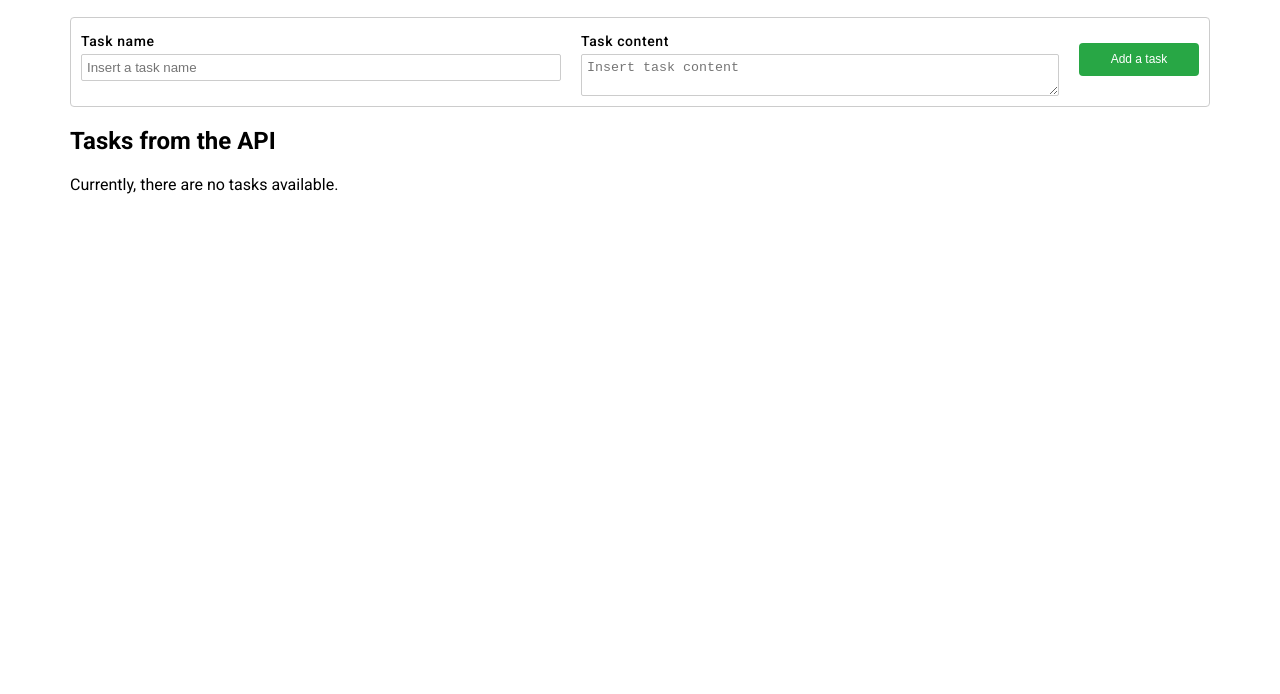
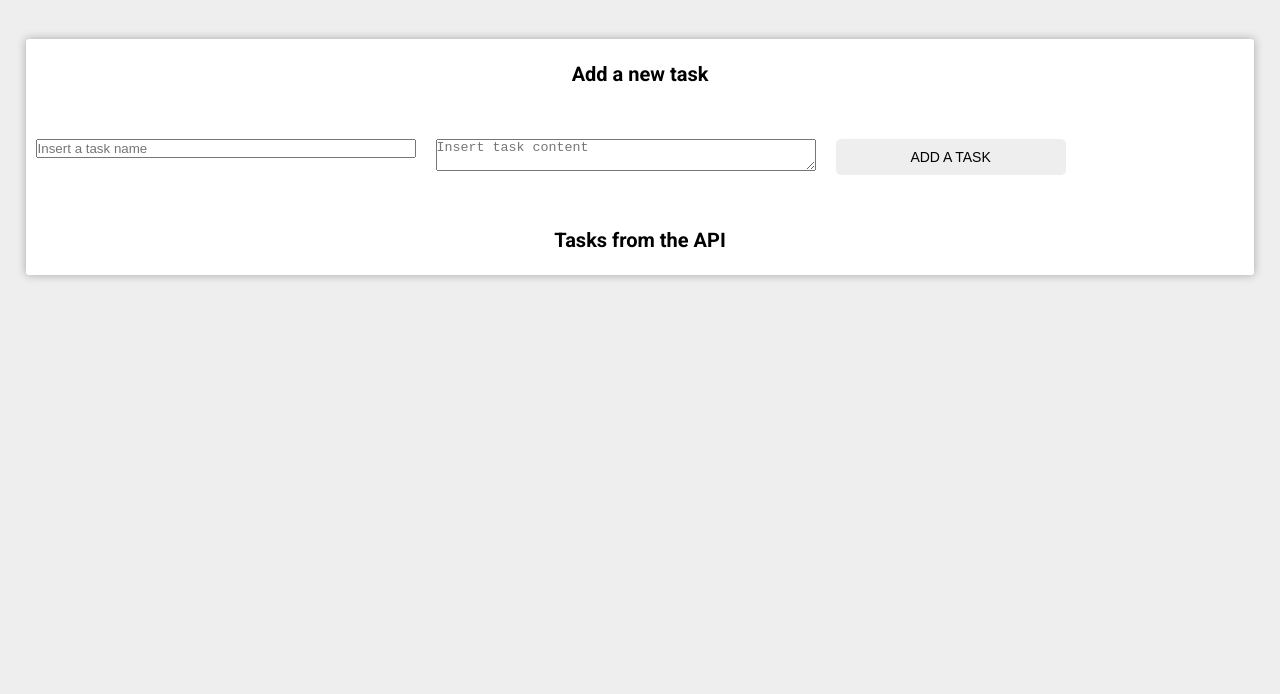
Before and after one commit to W0jtekB3/W0jtekB3.github.io, a plain HTML site: page index.html in a window 1280 px wide. Shown: the part 106-800 px from the top of the page. Drawn offline with Linux system fonts and the light colour scheme; no server answers.

Commit message:
Update styles.css

```diff
--- a/styles.css
+++ b/styles.css
@@ -1,158 +1,189 @@
 html {
-   font-family: 'Roboto', sans-serif;
-   box-sizing: border-box;
-   font-size: 16px;
-   font-weight: normal;
-   margin: 0;
-   padding: 0; }
-
-input,
-textarea {
-   width: 100%;
-   padding: 5px;
-   margin: 0;
-   border-radius: 2px;
-   border: 1px solid #ccc; }
-
-body {
-   margin: 0;
-   padding: 0; }
+  box-sizing: border-box;
+  font-size: 10px;
+  font-family: "Roboto", sans-serif;
+}
 
 *,
 *::before,
 *::after {
-   box-sizing: inherit; }
+  box-sizing: inherit;
+  padding: 0;
+  margin: 0;
+}
+
+body {
+  background-color: #eee;
+  line-height: 1.5;
+}
+
+h1,
+h2 {
+  text-align: center;
+}
+
+h1.kodilla-heading {
+  font-size: 3rem;
+  padding: 5rem;
+}
+
+h1.kodilla-heading.kodilla-heading--main {
+  color: #fdb605;
+}
+
+h2 {
+  font-size: 2rem;
+  padding: 2rem 0;
+}
+
+.container {
+  width: 96%;
+  margin: 0 auto;
+}
 
 .crud {
-   margin-bottom: 20px; }
-
-.container {
-   padding-right: 15px;
-   padding-left: 15px;
-   margin-right: auto;
-   margin-left: auto; }
-
-@media (min-width: 768px) {
-   .container {
-    width: 750px; } }
-
-@media (min-width: 992px) {
-   .container {
-    width: 970px; } }
-
-@media (min-width: 1200px) {
-   .container {
-    width: 1170px; } }
-
-.kodilla-heading--main {
-   margin: 20px auto;
-   text-align: center;
-   font-size: 30px;
-   font-weight: 400; }
+  background-color: #fff;
+  border-radius: .3rem;
+  box-shadow: 0 0 1rem rgba(0, 0, 0, .3);
+}
 
 .datatable__row {
-   display: flex;
-   flex-flow: row nowrap;
-   justify-content: flex-start;
-   align-items: stretch;
-   border: 1px solid #ccc;
-   border-bottom: none;
-   margin: 0; }
+  width: 100%;
+  display: flex;
+  flex-wrap: wrap;
+}
+
+.datatable__row + .datatable__row {
+  border-top: .1rem solid #eee;
+}
+
+.datatable__row--add {
+  padding: 2rem 0;
+}
 
 .datatable__row-section-wrapper {
-   display: flex;
-   flex-grow: 1;
-   justify-content: space-around; }
+  display: flex;
+}
 
-.datatable__row:first-of-type {
-   border-top-left-radius: 4px;
-   border-top-right-radius: 4px; }
+.datatable__row-section {
+  display: flex;
+  flex-direction: column;
+  padding: 1rem;
+}
 
-.datatable__row:last-of-type {
-   border-bottom: 1px solid #ccc;
-   border-bottom-left-radius: 4px;
-   border-bottom-right-radius: 4px; }
+.datatable__row-section--input-section {
+  width: 40rem;
+}
 
-.datatable__row input,
-.datatable__row textarea {
-   display: none; }
+.datatable__row-section--button-section {
+  width: 25rem;
+  justify-content: center;
+  align-items: center;
+}
 
-.datatable__row .datatable__button--editing {
-   display: none; }
+.datatable__row-section--trello-section {
+  width: 30rem;
+  align-items: center;
+  justify-content: space-between;
+}
 
-.datatable__row--editing input,
-.datatable__row--editing textarea {
-   display: block; }
+.datatable__input-label {
+  display: none;
+}
+
+.datatable__input,
+.datatable__select,
+.datatable__button {
+  display: block;
+  width: 100%;
+  border-radius: .5rem;
+  border: .1rem solid #ccc;
+}
+
+.datatable__input:invalid,
+.datatable__textarea:invalid {
+  border: .2rem solid #ed7c7c;
+}
+
+.datatable__input:focus:invalid,
+.datatable__textarea:focus:invalid {
+  border: .2rem solid #e96b6b;
+}
+
+.datatable__input:focus,
+.datatable__textarea:focus {
+  border: .2rem solid #7cc8ed;
+}
+
+.datatable__input,
+.datatable__textarea {
+  padding: .7rem;
+}
+
+.datatable__textarea {
+  resize: vertical;
+}
+
+.datatable__field-value {
+  font-size: 1.5rem;
+  padding: .8rem 1rem;
+}
+
+.datatable__field-value::first-letter {
+  text-transform: uppercase;
+}
+
+.datatable__select {
+  padding: .8rem 1rem;
+  background: #fff;
+}
+
+.datatable__button {
+  padding: 1rem 0;
+  background-color: #eee;
+  font-size: 1.4rem;
+  border: none;
+  cursor: pointer;
+  text-transform: uppercase;
+}
+
+.datatable__button:hover {
+  background-color: #fdb605;
+}
+
+.datatable__button--editing {
+  display: none;
+}
 
 .datatable__row--editing .datatable__field-value {
-   display: none; }
+  display: none;
+}
 
-.datatable__row--editing .datatable__button {
-   display: none; }
+.datatable__row--editing .datatable__button--editing {
+  display: block;
+}
 
-.datatable__row--editing .datatable__button--editing,
-.datatable__row--editing .datatable__button--card-creation {
-   display: block; }
+.datatable__row--editing .datatable__button--not-editing {
+  display: none;
+}
 
-.datatable__row--add input,
-.datatable__row--add textarea {
-   display: block; }
+.datatable__row--editing .datatable__input {
+  display: block;
+}
 
-.datatable__field-value {
-  margin-bottom: 0;
-   font-size: 14px; }
+.datatable__row-section--trello-section .datatable__select,
+.datatable__row-section--trello-section .datatable__button {
+  margin-left: 1rem;
+}
 
-.datatable__row-section {
-   border: none;
-   margin: 0;
-   padding: 10px;
-   flex-grow: 1; }
-
-.datatable__row-section--button-section,
-.datatable__row-section--trello-section {
-   margin-left: auto;
-   align-self: center;
-   flex-shrink: 1;
-   flex-grow: 0;
-   display: flex;
-   flex-flow: column nowrap;
-   justify-content: space-around;
-   align-items: center; }
-
-.datatable__input-label {
-   display: block;
-   text-align: left;
-   font-size: 14px;
-   margin: 5px auto;
-   font-weight: 500;
-   letter-spacing: 0.6px; }
-
-.datatable__button {
-   color: #fff;
-   background-color: #28a745;
-   display: block;
-   margin-bottom: 5px;
-   font-weight: 400;
-   text-align: center;
-   white-space: nowrap;
-   vertical-align: middle;
-   user-select: none;
-   border: 1px solid transparent;
-   padding: 8px 12px;
-   font-size: 12px;
-   min-width: 120px;
-   line-height: 1.25;
-   border-radius: 4px; }
-
-.datatable__select {
-   display: block;
-   margin-bottom: 10px; }
-
-.datatable__tasks-container:empty {
-   position: relative; }
-
-.datatable__tasks-container:empty::after {
-   content: 'Currently, there are no tasks available.'; }
+.datatable__row-section--trello-section .datatable__button {
+  width: 13rem;
+}
 
 .template {
-   display: none; }
+  display: none;
+}
+
+fieldset {
+  border: none;
+}
```
